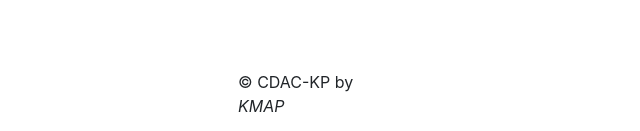
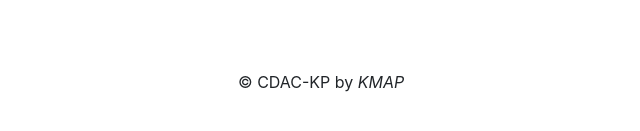
Before and after one commit to DAC09-46-50-79/CMS, an Angular app: page / in a window 1280 px wide. Shown: the part 730-861 px from the top of the page, without its empty margins (338-978 px from the left). After the commit the page ends 840 px from the top, so only its background shows below. Built offline with nearby package versions, Linux system fonts and the light colour scheme.

Commit message:
Footer added v2

```diff
--- a/src/app/Shared/footer/footer.component.css
+++ b/src/app/Shared/footer/footer.component.css
@@ -1,5 +1,4 @@
 #footerText{
     margin-left: 45vw;
-    margin-right: 45vw;
     margin-top: 100vh;
 }
```
